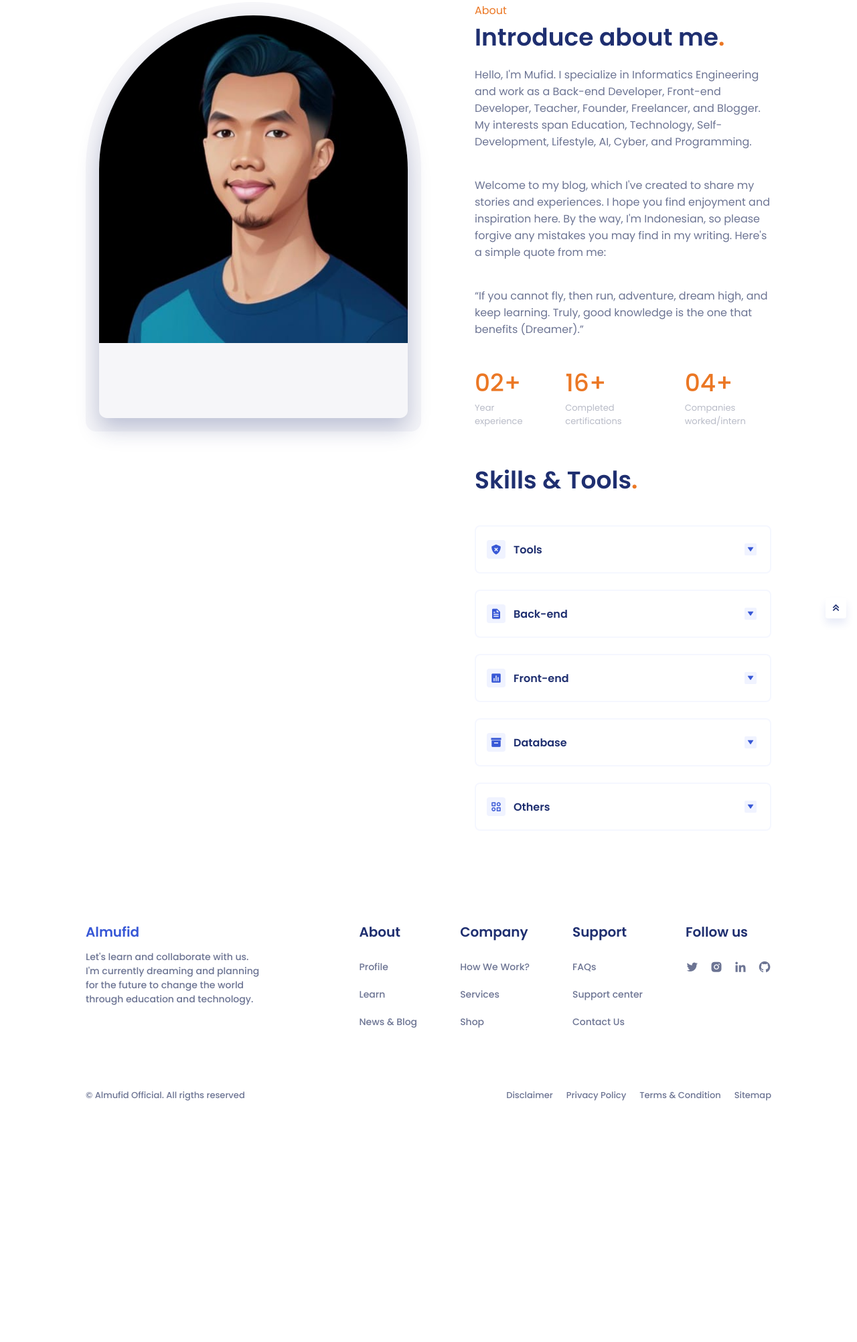
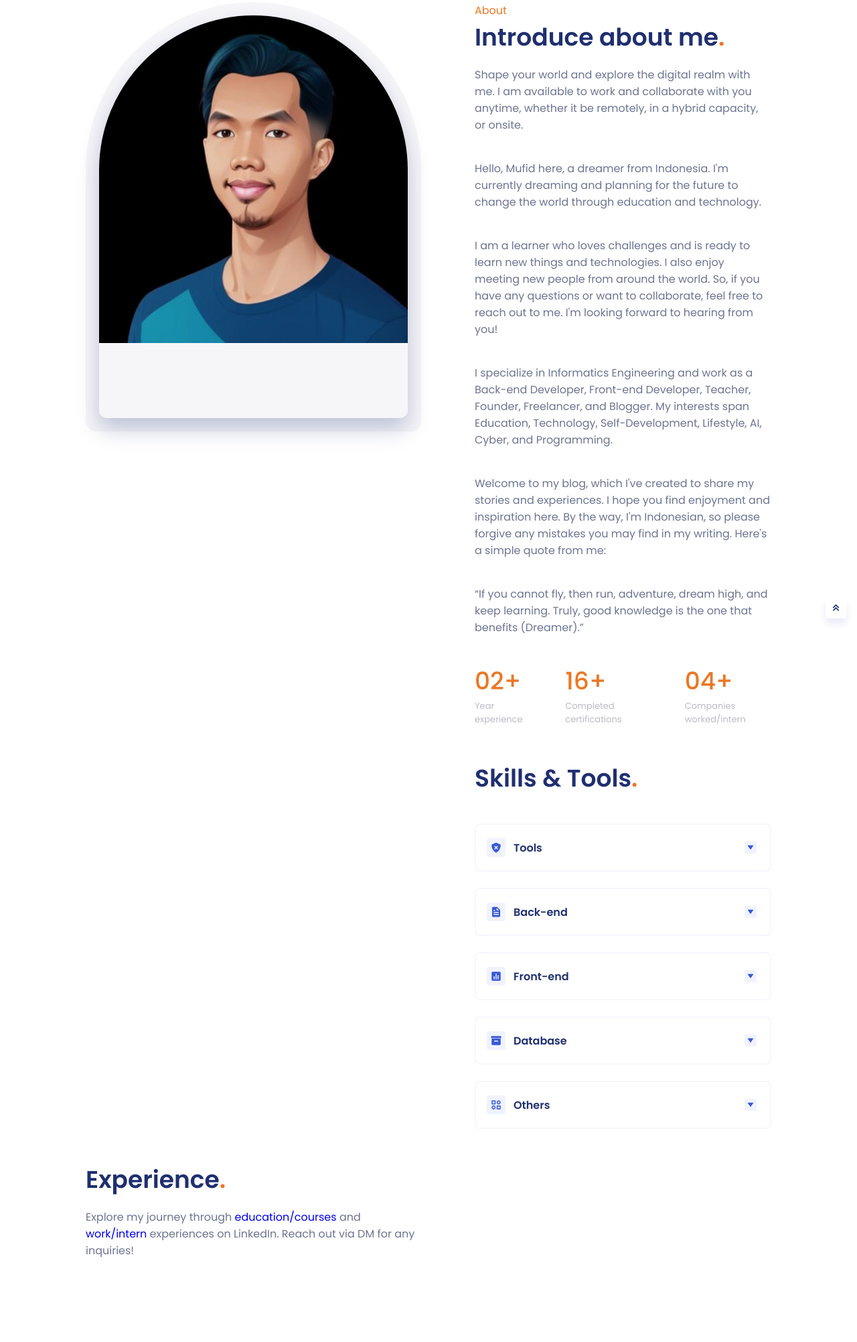
Before and after one commit to themufid/almufid.portfolio, a website: page about.html in a window 1280 px wide. Shown: the part 117-2120 px from the top of the page at 67% size. Before the commit the page ends 1810 px from the top, so only its background shows below. Drawn offline with nearby package versions, Linux system fonts and the light colour scheme.

Commit message:
updateAbout

```diff
--- a/about.html
+++ b/about.html
@@ -95,7 +95,16 @@
                             Introduce about me<span>.</span>
                         </h2>
                         <p class="value__description">
-                            Hello, I'm Mufid. I specialize in Informatics Engineering and work as a Back-end Developer, Front-end Developer, Teacher, Founder, Freelancer, and Blogger. My interests span Education, Technology, Self-Development, Lifestyle, AI, Cyber, and Programming.
+                            Shape your world and explore the digital realm with me. I am available to work and collaborate with you anytime, whether it be remotely, in a hybrid capacity, or onsite.
+                        </p>
+                        <p class="value__description">
+                            Hello, Mufid here, a dreamer from Indonesia. I'm currently dreaming and planning for the future to change the world through education and technology.
+                        </p>
+                        <p class="value__description">
+                            I am a learner who loves challenges and is ready to learn new things and technologies. I also enjoy meeting new people from around the world. So, if you have any questions or want to collaborate, feel free to reach out to me. I'm looking forward to hearing from you!
+                        </p>
+                        <p class="value__description">
+                            I specialize in Informatics Engineering and work as a Back-end Developer, Front-end Developer, Teacher, Founder, Freelancer, and Blogger. My interests span Education, Technology, Self-Development, Lifestyle, AI, Cyber, and Programming.
                         </p>
                         <p class="value__description">
                             Welcome to my blog, which I've created to share my stories and experiences. I hope you find enjoyment and inspiration here. By the way, I'm Indonesian, so please forgive any mistakes you may find in my writing. Here's a simple quote from me:
@@ -254,6 +263,16 @@
                     </div>
                 </div>
             </div>
+            <div class="value__content">
+                <div class="value__data">
+                    <h2 class="section__title">
+                        Experience<span>.</span>
+                    </h2>
+                    <p class="value__description">
+                        Explore my journey through <a href="https://www.linkedin.com/in/rodhifaisalmufid/details/certifications/" target="_blank">education/courses</a> and <a href="https://www.linkedin.com/in/rodhifaisalmufid/details/experience/" target="_blank">work/intern</a> experiences on LinkedIn. Reach out via DM for any inquiries!
+                    </p>
+                </div>
+            </div>
         </section>
     </main>
 
```
